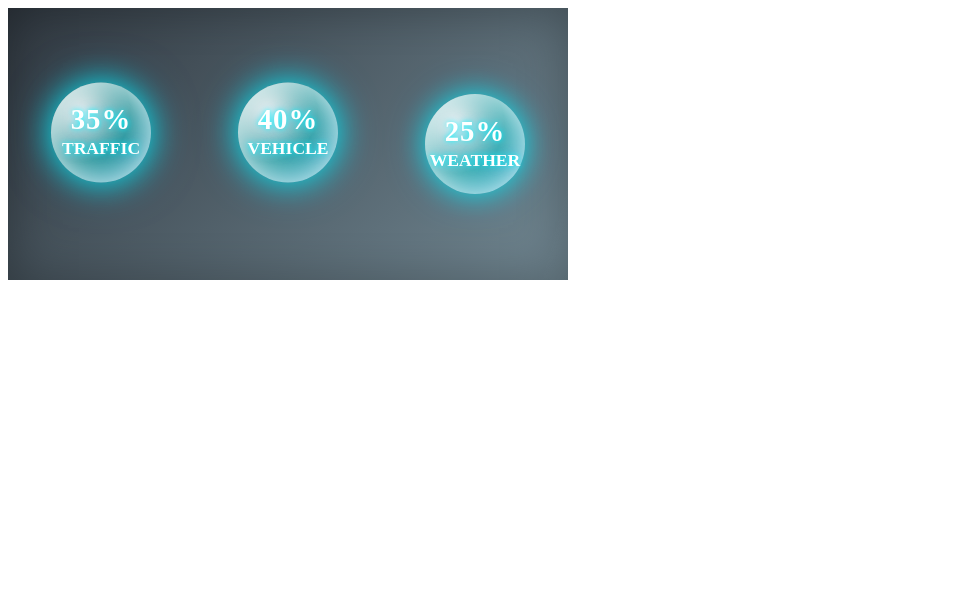
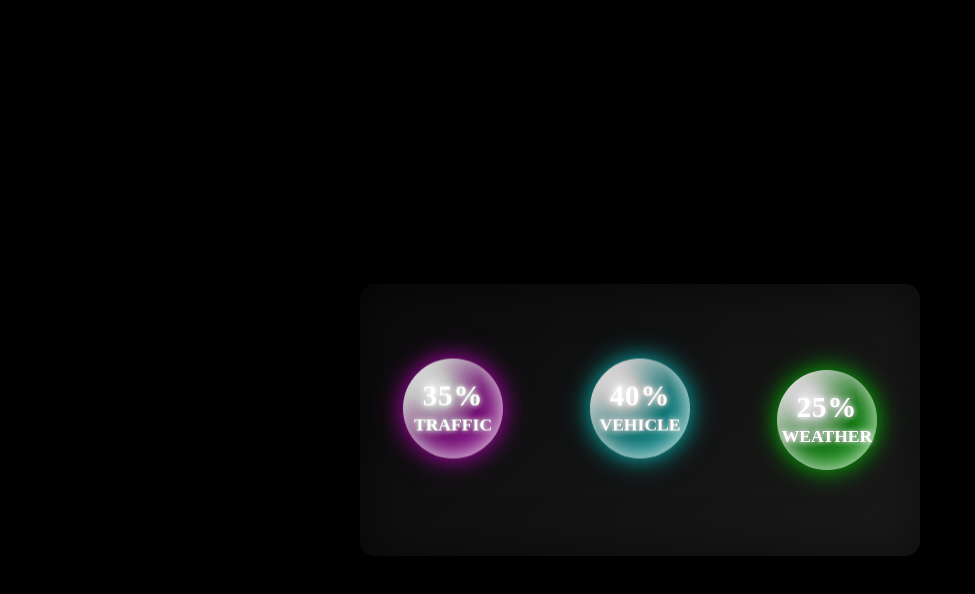
Before and after one commit to GauravR1988/bubble-animation, a plain HTML site: page index.html in a window 1280 px wide. Shown: the whole page, without its empty margins (0-975 px from the left). Drawn offline with Linux system fonts and the light colour scheme.

Commit message:
Update index.html

```diff
--- a/index.html
+++ b/index.html
@@ -2,16 +2,27 @@
 <html>
 <head>
     <style>
+        body {
+            background: #000;
+            margin: 0;
+            padding: 20px;
+            min-height: 100vh;
+            display: flex;
+            justify-content: center;
+            align-items: center;
+        }
+
         .container {
             width: 560px;
             height: 272px;
             position: relative;
-            background: linear-gradient(135deg, #303840, #718792);
+            background: linear-gradient(135deg, #0a0a0a, #1a1a1a);
             display: flex;
             justify-content: space-around;
             align-items: center;
             overflow: hidden;
-            box-shadow: inset 0 0 50px rgba(0,0,0,0.3);
+            box-shadow: inset 0 0 50px rgba(0,0,0,0.5);
+            border-radius: 15px;
         }
 
         .section {
@@ -26,16 +37,8 @@
         .main-bubble {
             width: 100px;
             height: 100px;
-            background: radial-gradient(circle at 30% 30%,
-                rgba(255,255,255,0.9),
-                rgba(0,255,255,0.4),
-                rgba(0,200,255,0.6));
             border-radius: 50%;
             position: relative;
-            box-shadow:
-                inset 0 0 25px rgba(255,255,255,0.8),
-                0 0 20px rgba(0,255,255,0.5),
-                0 0 35px rgba(0,200,255,0.3);
             cursor: pointer;
             z-index: 2;
             animation:
@@ -43,51 +46,60 @@
                 float 3s ease-in-out infinite;
         }
 
-        @keyframes float {
-            0% {
-                transform: translateY(0px);
-            }
-            50% {
-                transform: translateY(-15px);
-            }
-            100% {
-                transform: translateY(0px);
-            }
-        }
-
         .section:nth-child(1) .main-bubble {
+            background: radial-gradient(circle at 30% 30%,
+                rgba(255,255,255,0.9),
+                rgba(255,0,255,0.4),
+                rgba(200,0,255,0.6));
+            box-shadow:
+                inset 0 0 25px rgba(255,255,255,0.8),
+                0 0 20px rgba(255,0,255,0.5),
+                0 0 35px rgba(200,0,255,0.3);
             animation-delay: 0s, 0s;
         }
 
         .section:nth-child(2) .main-bubble {
+            background: radial-gradient(circle at 30% 30%,
+                rgba(255,255,255,0.9),
+                rgba(0,255,255,0.4),
+                rgba(0,200,255,0.6));
+            box-shadow:
+                inset 0 0 25px rgba(255,255,255,0.8),
+                0 0 20px rgba(0,255,255,0.5),
+                0 0 35px rgba(0,200,255,0.3);
             animation-delay: 0.3s, 1s;
         }
 
         .section:nth-child(3) .main-bubble {
+            background: radial-gradient(circle at 30% 30%,
+                rgba(255,255,255,0.9),
+                rgba(0,255,0,0.4),
+                rgba(0,200,0,0.6));
+            box-shadow:
+                inset 0 0 25px rgba(255,255,255,0.8),
+                0 0 20px rgba(0,255,0,0.5),
+                0 0 35px rgba(0,200,0,0.3);
             animation-delay: 0.6s, 2s;
+        }
+
+        @keyframes float {
+            0% { transform: translateY(0px); }
+            50% { transform: translateY(-15px); }
+            100% { transform: translateY(0px); }
         }
 
         @keyframes pulse {
             0% {
-                box-shadow:
-                    inset 0 0 25px rgba(255,255,255,0.8),
-                    0 0 20px rgba(0,255,255,0.5),
-                    0 0 35px rgba(0,200,255,0.3);
                 transform: scale(1);
+                filter: brightness(1);
             }
             50% {
-                box-shadow:
-                    inset 0 0 35px rgba(255,255,255,0.9),
-                    0 0 30px rgba(0,255,255,0.7),
-                    0 0 45px rgba(0,200,255,0.5);
                 transform: scale(1.05);
+                filter: brightness(1.2);
             }
             100% {
-                box-shadow:
-                    inset 0 0 25px rgba(255,255,255,0.8),
-                    0 0 20px rgba(0,255,255,0.5),
-                    0 0 35px rgba(0,200,255,0.3);
                 transform: scale(1);
+                filter: brightness(1);
             }
         }
 
@@ -99,8 +111,8 @@
             color: white;
             text-align: center;
             text-shadow:
-                0 0 5px rgba(0,255,255,0.8),
-                0 0 10px rgba(0,200,255,0.5);
+                0 0 5px rgba(255,255,255,0.8),
+                0 0 10px rgba(255,255,255,0.5);
         }
 
         .percentage {
@@ -121,8 +133,9 @@
             width: 55px;
             height: 55px;
             background: linear-gradient(135deg,
-                rgba(192,192,192,0.9),
-                rgba(128,128,128,0.8));
+                rgba(192,192,192,0.95),
+                rgba(128,128,128,0.8),
+                rgba(169,169,169,0.9));
             border-radius: 50%;
             position: absolute;
             color: white;
@@ -136,31 +149,32 @@
             opacity: 0;
             z-index: 1;
             box-shadow:
-                inset 0 0 10px rgba(255,255,255,0.5),
-                0 0 10px rgba(0,0,0,0.3);
+                inset 0 0 15px rgba(255,255,255,0.7),
+                0 0 15px rgba(255,255,255,0.3);
+            border: 1px solid rgba(255,255,255,0.3);
             text-shadow: 0 1px 2px rgba(0,0,0,0.5);
         }
 
         .section:hover .info-bubble {
             display: flex;
-            animation: bubbleUp 5s ease-out forwards;
+            animation: bubbleUp 5s ease-out infinite;
         }
 
         @keyframes bubbleUp {
             0% {
-                transform: translateY(272px) scale(0.8);
+                transform: translateY(272px) scale(0.8) rotate(0deg);
                 opacity: 0;
             }
             20% {
                 opacity: 1;
-                transform: translateY(200px) scale(1);
+                transform: translateY(200px) scale(1) rotate(120deg);
             }
             80% {
                 opacity: 1;
-                transform: translateY(70px) scale(1);
+                transform: translateY(70px) scale(1) rotate(240deg);
             }
             100% {
-                transform: translateY(-120px) scale(0.8);
+                transform: translateY(-120px) scale(0.8) rotate(360deg);
                 opacity: 0;
             }
         }
@@ -168,27 +182,26 @@
         .section:hover .info-bubble:nth-child(2) { animation-delay: 0.7s; }
         .section:hover .info-bubble:nth-child(3) { animation-delay: 1.4s; }
 
-        .container:before {
+        .info-bubble::after {
             content: '';
             position: absolute;
-            top: 0;
-            left: -100%;
+            top: -50%;
+            left: -50%;
             width: 200%;
-            height: 100%;
+            height: 200%;
             background: linear-gradient(
-                to right,
+                45deg,
                 transparent,
-                rgba(255,255,255,0.1),
+                rgba(255,255,255,0.3),
                 transparent
             );
-            transform: skewX(-15deg);
-            animation: shine 8s infinite;
+            transform: rotate(45deg);
+            animation: shimmer 2s infinite;
         }
 
-        @keyframes shine {
-            0% { transform: translateX(-100%) skewX(-15deg); }
-            50% { transform: translateX(100%) skewX(-15deg); }
-            100% { transform: translateX(100%) skewX(-15deg); }
+        @keyframes shimmer {
+            0% { transform: translateX(-100%) rotate(45deg); }
+            100% { transform: translateX(100%) rotate(45deg); }
         }
     </style>
 </head>
```
